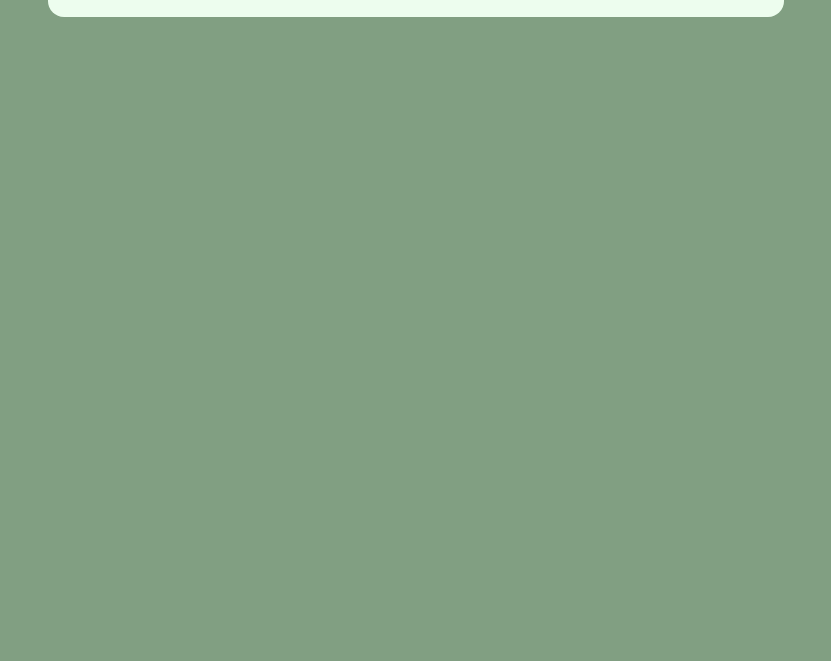
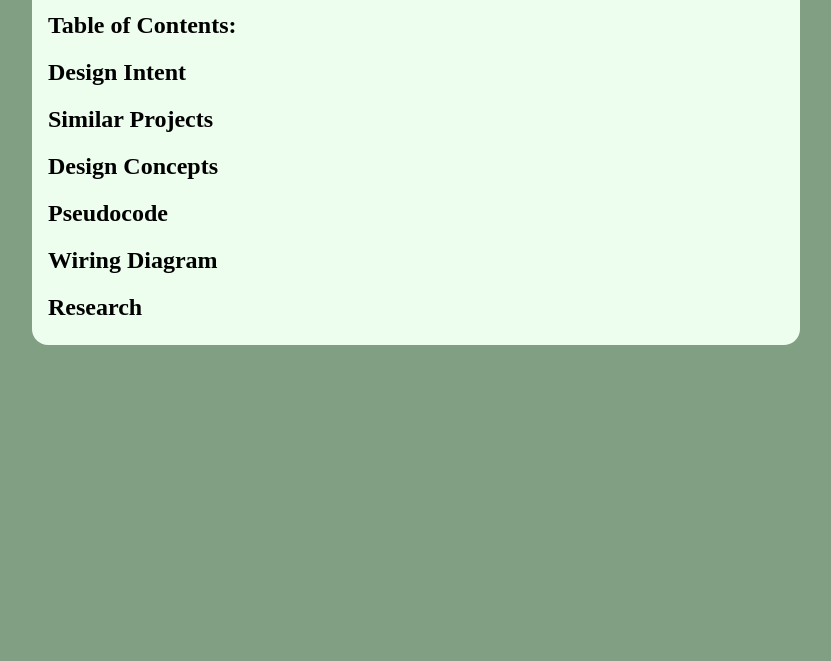
Before and after one commit to usc-KWM007/DES222Task3KM, a plain HTML site: page index.html in a window 1280 px wide. Shown: the part 139-800 px from the top of the page, without its empty margins (224-1055 px from the left). Drawn offline with Linux system fonts and the light colour scheme.

Commit message:
Added some topics

```diff
--- a/index.html
+++ b/index.html
@@ -10,8 +10,20 @@
 
 <body>
     <div class="main">
+
         <h1>DES222 Task 3 Kaleb McKewen</h1>
         <h1>The Habitualization Bag</h1>
+
+        <h2>Table of Contents:</h2>
+
+        <h2>Design Intent</h2>
+        <h2>Similar Projects</h2>
+        <h2>Design Concepts</h2>
+        <h2>Pseudocode</h2>
+        <h2>Wiring Diagram</h2>
+        <h2>Research</h2>
+
+
     </div>
 </body>
 
--- a/style.css
+++ b/style.css
@@ -9,6 +9,8 @@ body{
     border-radius: 1em;
     padding-top: 0.3em;
     padding-bottom: 0.3em;
+    padding-left: 1em;
+    padding-right: 1em;
 }
 
 h1{
```
